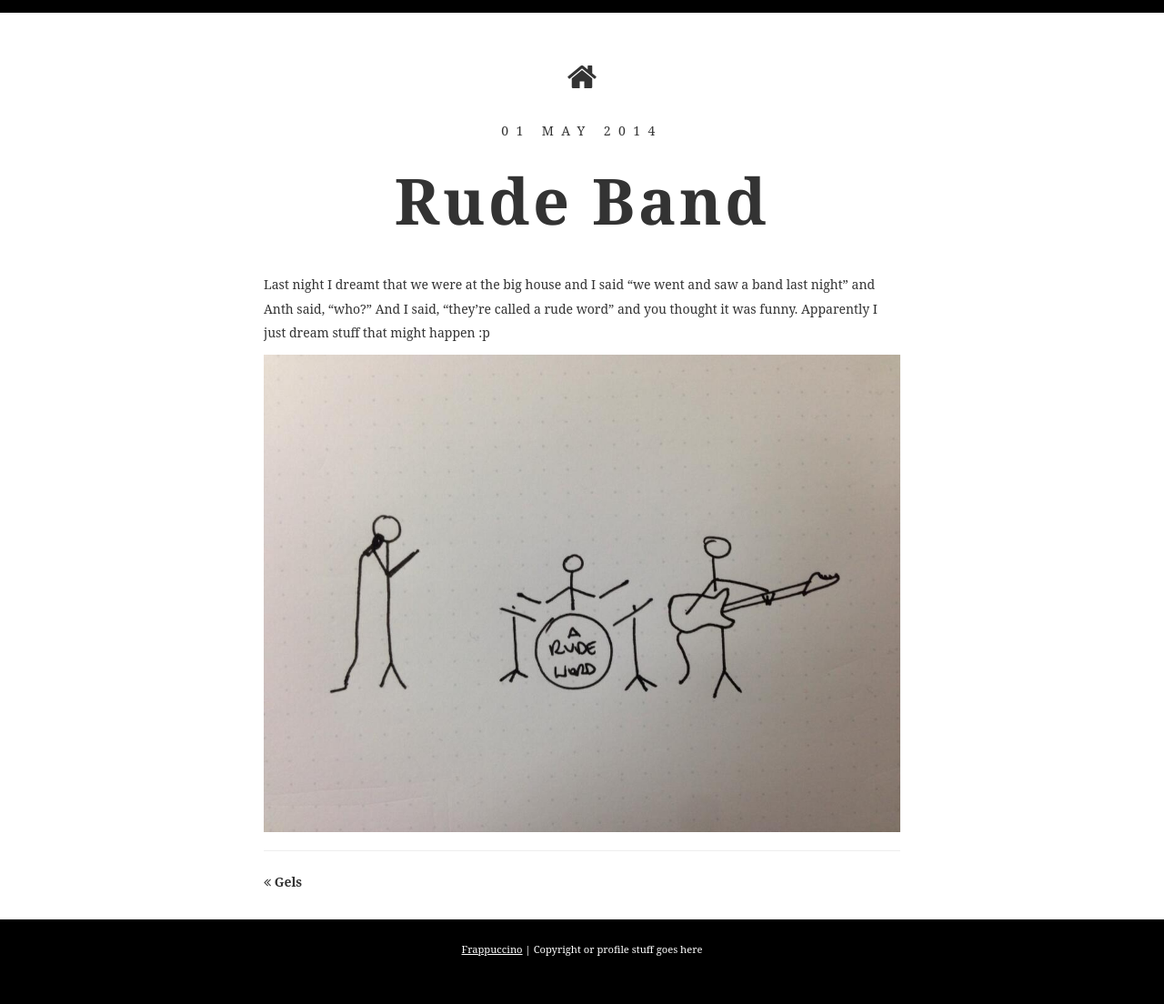
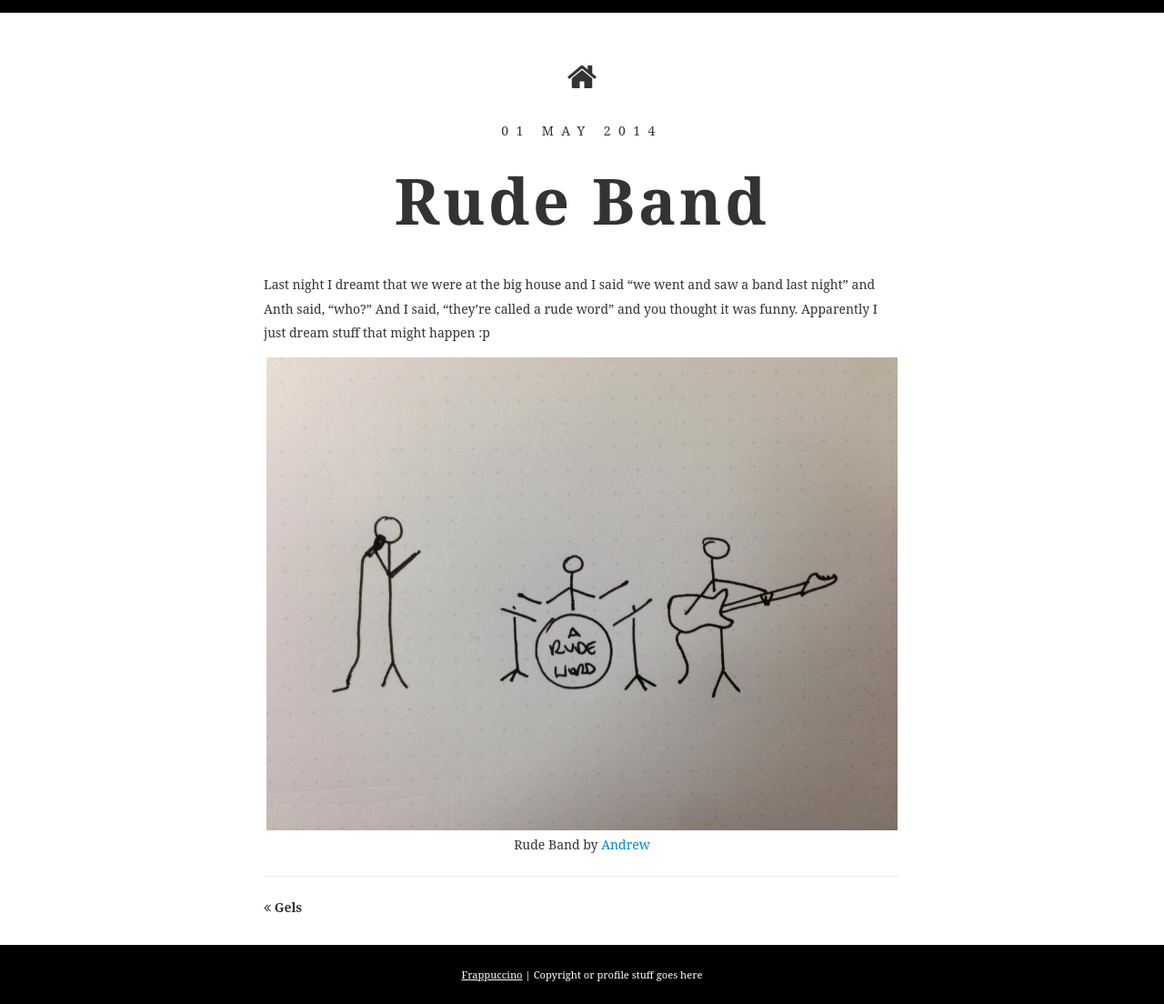
Before and after one commit to tristankenney/boringdreams, a Jekyll site: the page built from _posts/2014-05-01-rude-band-post.md, in a window 1280 px wide. Shown: the whole page at 91% size. Built offline with Jekyll 4.4.1, drawn with Linux system fonts in a browser that asks for light colours; some web fonts are replaced; before the commit the page ends 1076 px from its top, so only the background shows below that.

Commit message:
Added proper caption

```diff
--- /dev/null
+++ b/_includes/image.html
@@ -0,0 +1,4 @@
+<table class="image">
+<caption align="bottom">{{ include.description }} by <a href="http://twitter.com/{{ include.twitter }}">{{ include.author }}</a></caption>
+<tr><td><img src="{{ include.url }}" alt="{{ include.description }}"/></td></tr>
+</table>
--- a/_posts/2014-05-01-rude-band-post.md
+++ b/_posts/2014-05-01-rude-band-post.md
@@ -5,4 +5,4 @@ title: Rude Band
 
 Last night I dreamt that we were at the big house and I said "we went and saw a band last night" and Anth said, "who?" And I said, "they're called a rude word" and you thought it was funny. Apparently I just dream stuff that might happen :p
 
-![Rude Band by @adnrw]({{ site.url }}/img/2014-05-01-rude-band.jpg)
+{% include image.html url="/img/2014-05-01-rude-band.jpg" description="Rude Band" author="Andrew" twitter="adnrw" %}
--- a/css/sass/custom/_style.scss
+++ b/css/sass/custom/_style.scss
@@ -122,6 +122,10 @@ main.container, main.content > .container{
         @extend .a-hover;
     }
 
+    caption a {
+        color: #0088cc;
+    }
+
     div{
         line-height: 1.7em;
         margin-top: 1.2em;
--- a/css/style.css
+++ b/css/style.css
@@ -1785,6 +1785,8 @@ main.container, main.content > .container {
   font-family: Georgia, 'Times New Roman', Times, serif;
   font-size: 2em;
   margin-top: 0.2em; }
+.entries caption a {
+  color: #0088cc; }
 .entries div {
   line-height: 1.7em;
   margin-top: 1.2em; }
```
Also changed, not shown: 3 other files.
